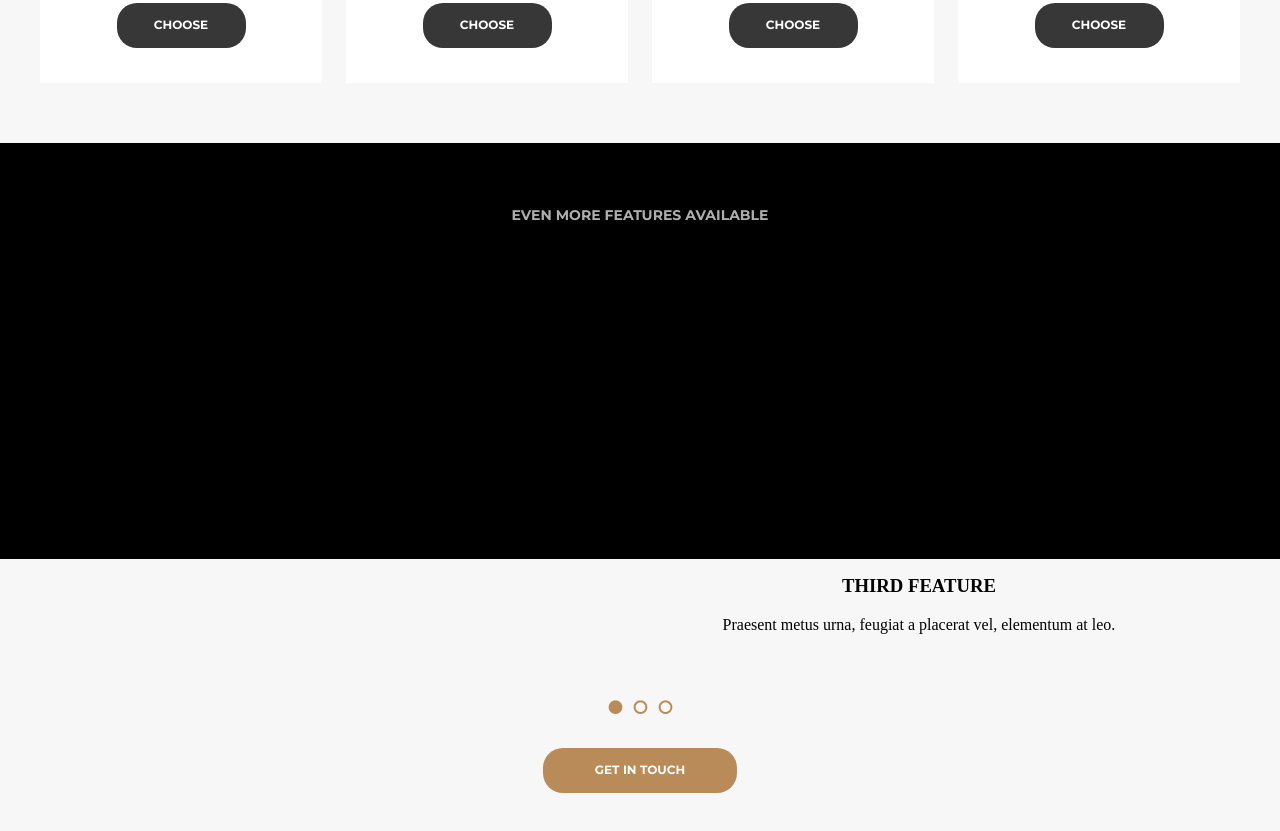
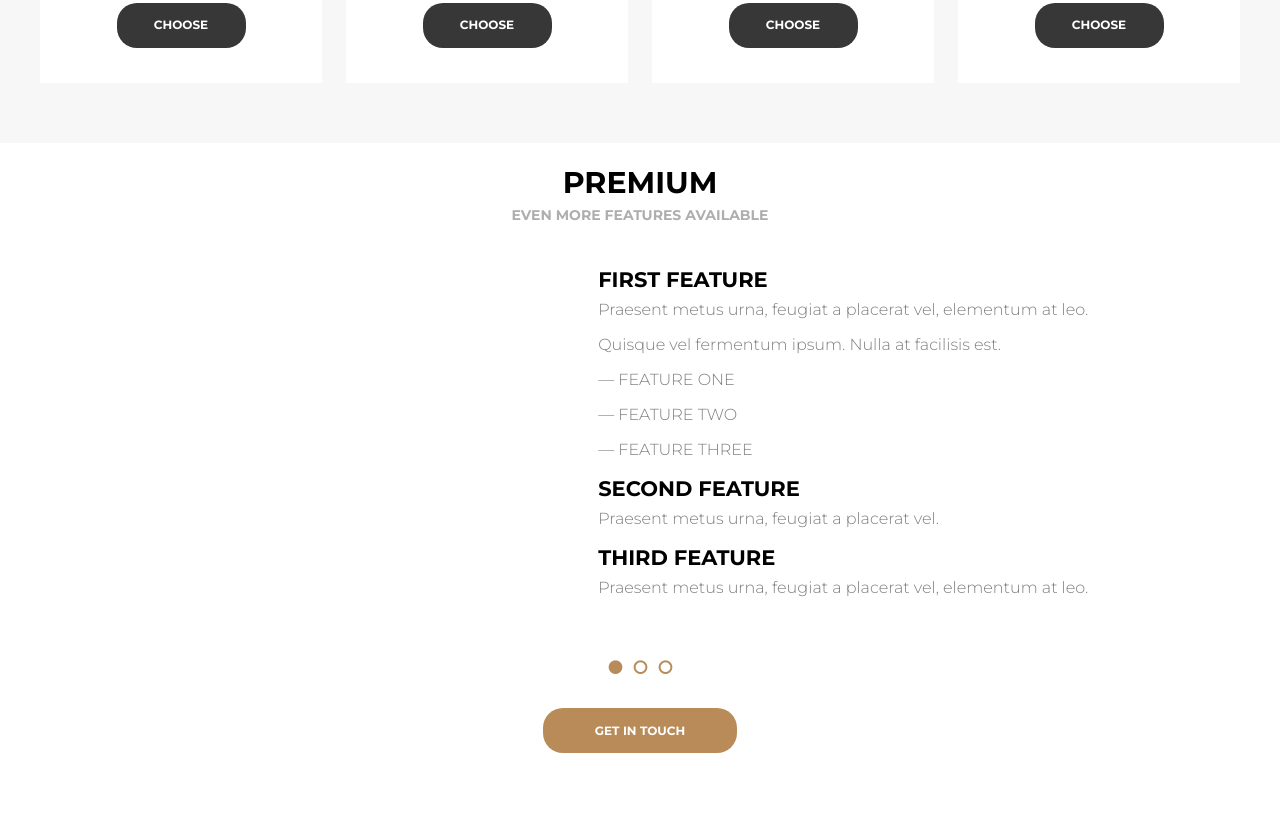
Before and after one commit to MichBrusilo/landing_page_awax, a website: page index.html in a window 1280 px wide. Shown: the part 4508-5339 px from the top of the page. Drawn offline with Linux system fonts and the light colour scheme.

Commit message:
Add style for premium section

```diff
--- a/css/style.css
+++ b/css/style.css
@@ -552,3 +552,36 @@ nav a:hover {
 .price-col-margin {
     margin-right: 2%;
 }
+
+/* === PREMIUM === */
+.premium {
+    background-color: #ffffff;
+    height: 757px;
+}
+
+.premium-features h3 {
+    font-family: "Montserrat", sans-serif;
+    font-size: 21px;
+    font-weight: 700;
+    text-align: left;
+    margin-top: 4px;
+    margin-bottom: 5px;
+}
+
+.premium-features p {
+    font-weight: 300;
+    line-height: 25px;
+    color: #7e7e7e;
+    text-align: left;
+    font-family: "Montserrat", sans-serif;
+    margin: 0;
+    padding-bottom: 10px;
+}
+
+.premium-icon {
+    text-align: left;
+}
+
+.premium-section {
+    margin-top: 30px;
+}
```
